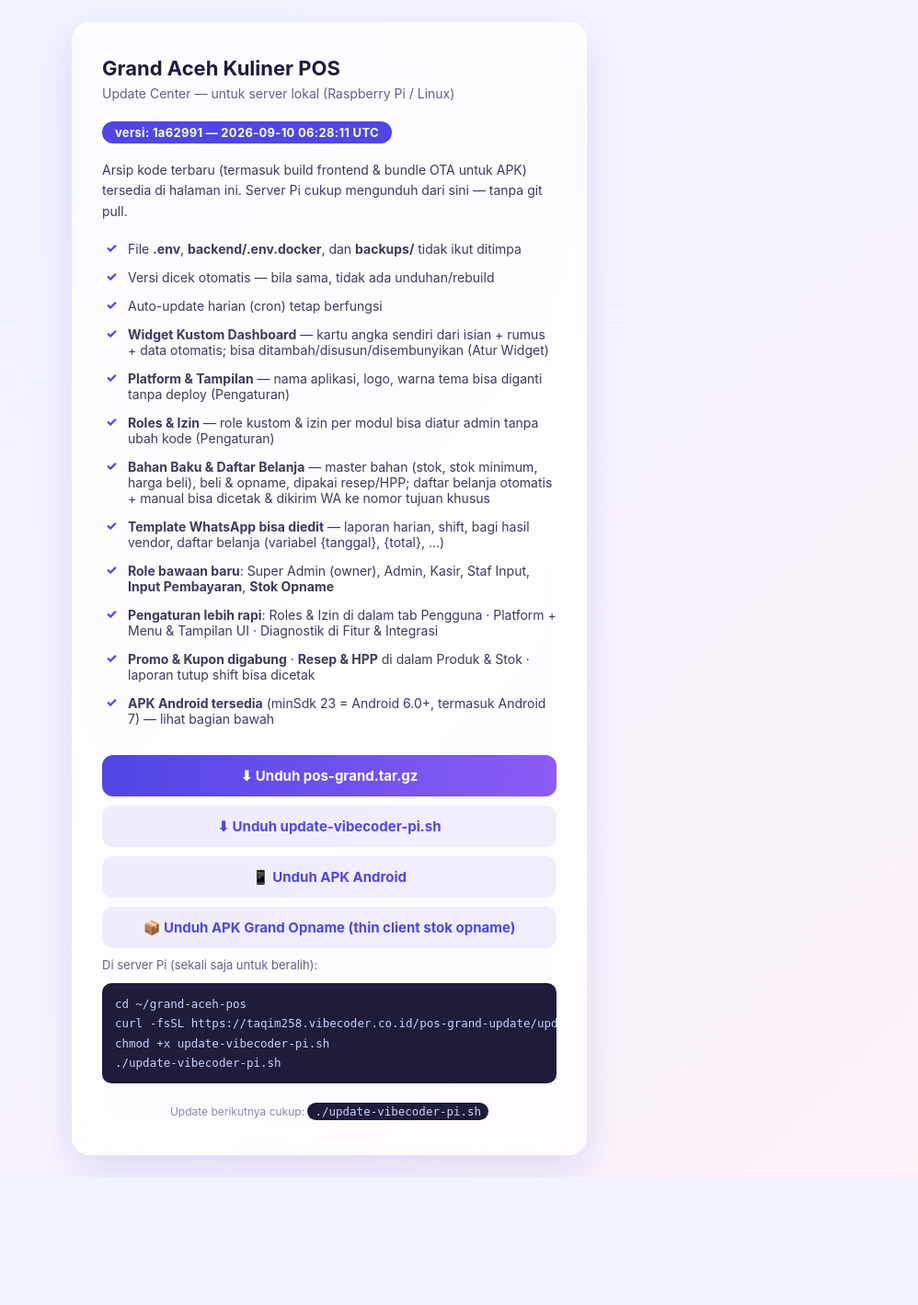
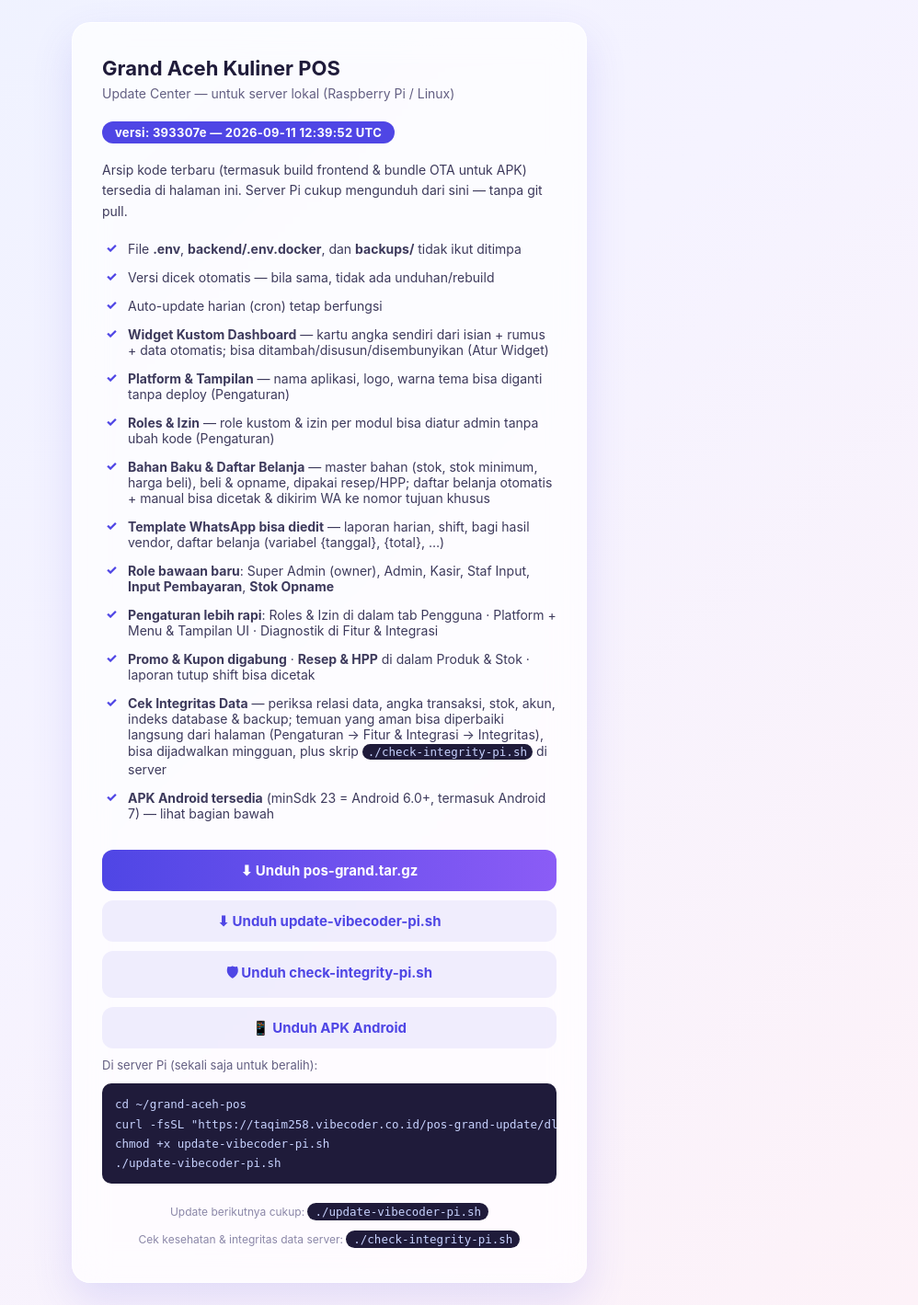
Before and after one commit to taqim2609/GrandPosfinale, a PHP site: page / in a window 1280 px wide. Shown: the whole page at 92% size, without its empty margins (282-1280 px from the left). Before the commit the page ends 1280 px from the top, so only its background shows below. Run offline with PHP 8.4, Linux system fonts and the light colour scheme.

Commit message:
Update from VibeCoder

```diff
--- a/index.php
+++ b/index.php
@@ -74,18 +74,20 @@
       <li><b>Role bawaan baru</b>: Super Admin (owner), Admin, Kasir, Staf Input, <b>Input Pembayaran</b>, <b>Stok Opname</b></li>
       <li><b>Pengaturan lebih rapi</b>: Roles &amp; Izin di dalam tab Pengguna · Platform + Menu &amp; Tampilan UI · Diagnostik di Fitur &amp; Integrasi</li>
       <li><b>Promo &amp; Kupon digabung</b> · <b>Resep &amp; HPP</b> di dalam Produk &amp; Stok · laporan tutup shift bisa dicetak</li>
+      <li><b>Cek Integritas Data</b> — periksa relasi data, angka transaksi, stok, akun, indeks database &amp; backup; temuan yang aman bisa diperbaiki langsung dari halaman (Pengaturan → Fitur &amp; Integrasi → Integritas), bisa dijadwalkan mingguan, plus skrip <code style="display:inline;padding:1px 6px">./check-integrity-pi.sh</code> di server</li>
       <li><b>APK Android tersedia</b> (minSdk 23 = Android 6.0+, termasuk Android 7) — lihat bagian bawah</li>
     </ul>
     <a class="btn" href="pos-grand.tar.gz" download>⬇ Unduh pos-grand.tar.gz</a>
-    <a class="btn ghost" href="update-vibecoder-pi.sh" download>⬇ Unduh update-vibecoder-pi.sh</a>
+    <a class="btn ghost" href="dl.php?f=update-vibecoder-pi.sh" download>⬇ Unduh update-vibecoder-pi.sh</a>
+    <a class="btn ghost" href="dl.php?f=check-integrity-pi.sh" download>🛡 Unduh check-integrity-pi.sh</a>
     <a class="btn ghost" href="apk/Grand-Aceh-Kuliner-POS-v2.9.apk" download>📱 Unduh APK Android</a>
-    <a class="btn ghost" href="apk/Grand-Opname-v2.0.apk" download>📦 Unduh APK Grand Opname (thin client stok opname)</a>
     <p style="color:#635F82;font-size:13px;margin-bottom:6px">Di server Pi (sekali saja untuk beralih):</p>
     <code>cd ~/grand-aceh-pos
-curl -fsSL https://taqim258.vibecoder.co.id/pos-grand-update/update-vibecoder-pi.sh -o update-vibecoder-pi.sh
+curl -fsSL "https://taqim258.vibecoder.co.id/pos-grand-update/dl.php?f=update-vibecoder-pi.sh" -o update-vibecoder-pi.sh
 chmod +x update-vibecoder-pi.sh
 ./update-vibecoder-pi.sh</code>
     <div class="foot">Update berikutnya cukup: <code style="display:inline;white-space:nowrap;padding:2px 8px">./update-vibecoder-pi.sh</code></div>
+    <div class="foot" style="margin-top:8px">Cek kesehatan &amp; integritas data server: <code style="display:inline;white-space:nowrap;padding:2px 8px">./check-integrity-pi.sh</code></div>
   </div>
   <script>
     fetch("version.json").then(function(r){return r.json();}).then(function(v){
--- a/version.json
+++ b/version.json
@@ -1,5 +1,5 @@
 {
-  "version": "1a62991",
+  "version": "393307e",
   "url": "pos-grand.tar.gz",
-  "updated": "2026-09-10 06:28:11 UTC"
+  "updated": "2026-09-11 12:39:52 UTC"
 }
```
Also changed, not shown: dl.php (added, +27 -0 lines), index.html (+5 -3 lines), 5 other files.
